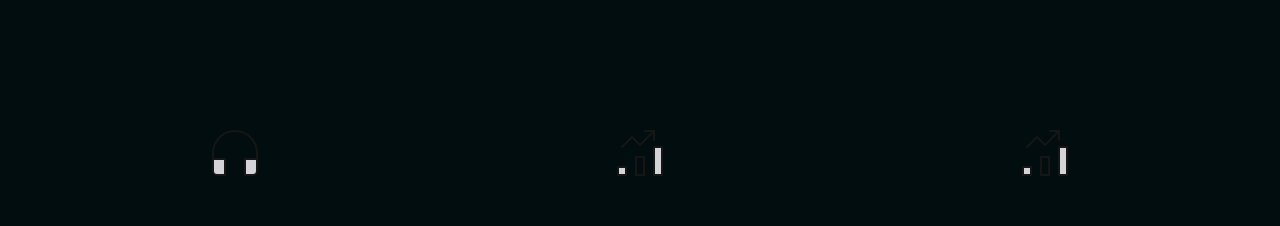
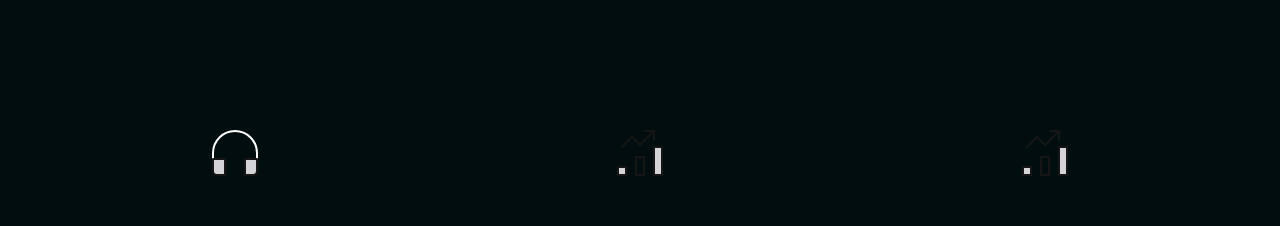
Before and after one commit to open-source-labs/Reactype-web, a Next.js app: page / in a window 1280 px wide. Shown: the part 3560-3786 px from the top of the page. Built offline with nearby package versions, Linux system fonts and the light colour scheme.

Commit message:
UI: fix icon colors

```diff
--- a/src/app/components/Features.tsx
+++ b/src/app/components/Features.tsx
@@ -13,7 +13,7 @@ const features = [
 			>
 				<path
 					d="M45 29V23C45 10.85 35.15 1 23 1C10.85 1 1 10.85 1 23V29"
-					stroke="#161616"
+					stroke="#ffffff"
 					stroke-width="2"
 					stroke-miterlimit="10"
 					stroke-linecap="round"
@@ -21,7 +21,7 @@ const features = [
 				/>
 				<path
 					d="M13 29H1V41C1 43.209 2.791 45 5 45H13V29Z"
-					fill="#D4D4D8"
+					fill="#d4d4d8"
 					stroke="#161616"
 					stroke-width="2"
 					stroke-miterlimit="10"
@@ -30,7 +30,7 @@ const features = [
 				/>
 				<path
 					d="M45 29H33V45H41C43.209 45 45 43.209 45 41V29Z"
-					fill="#D4D4D8"
+					fill="#d4d4d8"
 					stroke="#161616"
 					stroke-width="2"
 					stroke-miterlimit="10"
@@ -63,7 +63,7 @@ const features = [
 				/>
 				<path
 					d="M9 37H1V45H9V37Z"
-					fill="#D4D4D8"
+					fill="#d4d4d8"
 					stroke="#161616"
 					stroke-width="2"
 					stroke-miterlimit="10"
@@ -72,7 +72,7 @@ const features = [
 				/>
 				<path
 					d="M45 17H37V45H45V17Z"
-					fill="#D4D4D8"
+					fill="#d4d4d8"
 					stroke="#161616"
 					stroke-width="2"
 					stroke-miterlimit="10"
@@ -121,7 +121,7 @@ const features = [
 				/>
 				<path
 					d="M9 37H1V45H9V37Z"
-					fill="#D4D4D8"
+					fill="#d4d4d8"
 					stroke="#161616"
 					stroke-width="2"
 					stroke-miterlimit="10"
@@ -130,7 +130,7 @@ const features = [
 				/>
 				<path
 					d="M45 17H37V45H45V17Z"
-					fill="#D4D4D8"
+					fill="#d4d4d8"
 					stroke="#161616"
 					stroke-width="2"
 					stroke-miterlimit="10"
@@ -171,7 +171,7 @@ const features = [
 			>
 				<path
 					d="M9.66667 25H6C3.23858 25 1 27.2386 1 30V37C1 39.7614 3.23858 42 6 42H36C38.7614 42 41 39.7614 41 37V30C41 27.2386 38.7614 25 36 25H31.8333C30.2685 25 29 26.2685 29 27.8333C29 29.3981 27.7315 30.6667 26.1667 30.6667H15.3333C13.7685 30.6667 12.5 29.3981 12.5 27.8333C12.5 26.2685 11.2315 25 9.66667 25Z"
-					fill="#D4D4D8"
+					fill="#d4d4d8"
 				/>
 				<path
 					d="M9 9H33"
@@ -223,7 +223,7 @@ const features = [
 			>
 				<path
 					d="M30.562 18.4609C30.0511 17.9392 29.4292 17.5392 28.7426 17.2907C28.0559 17.0422 27.3221 16.9516 26.5956 17.0256C25.8692 17.0996 25.1687 17.3362 24.5462 17.718C23.9237 18.0998 23.3952 18.6169 23 19.2309C22.6049 18.6167 22.0764 18.0995 21.4539 17.7176C20.8315 17.3357 20.1309 17.099 19.4044 17.025C18.6779 16.951 17.944 17.0417 17.2573 17.2903C16.5706 17.5389 15.9488 17.939 15.438 18.4609C14.5163 19.4035 14.0002 20.6695 14.0002 21.9879C14.0002 23.3063 14.5163 24.5722 15.438 25.5149L23 33.1999L30.564 25.5159C31.485 24.5726 32.0004 23.3064 32 21.988C31.9997 20.6696 31.4835 19.4037 30.562 18.4609Z"
-					fill="#D4D4D8"
+					fill="#d4d4d8"
 					stroke="#161616"
 					stroke-width="2"
 					stroke-miterlimit="10"
@@ -264,7 +264,7 @@ const features = [
 				/>
 				<path
 					d="M19 1C9.059 1 1 9.059 1 19H19V1Z"
-					fill="#D4D4D8"
+					fill="#d4d4d8"
 					stroke="#161616"
 					stroke-width="2"
 					stroke-miterlimit="10"
```
